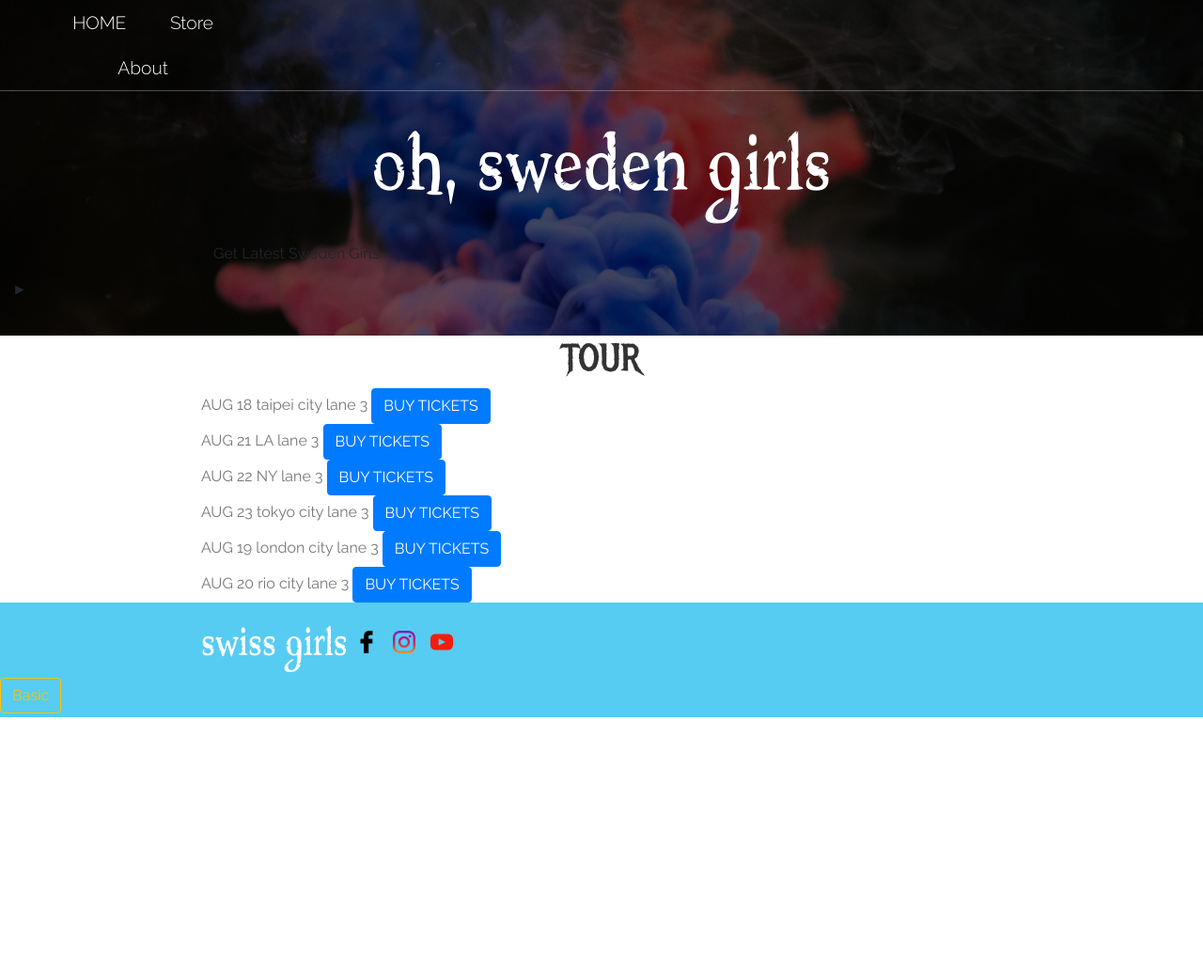
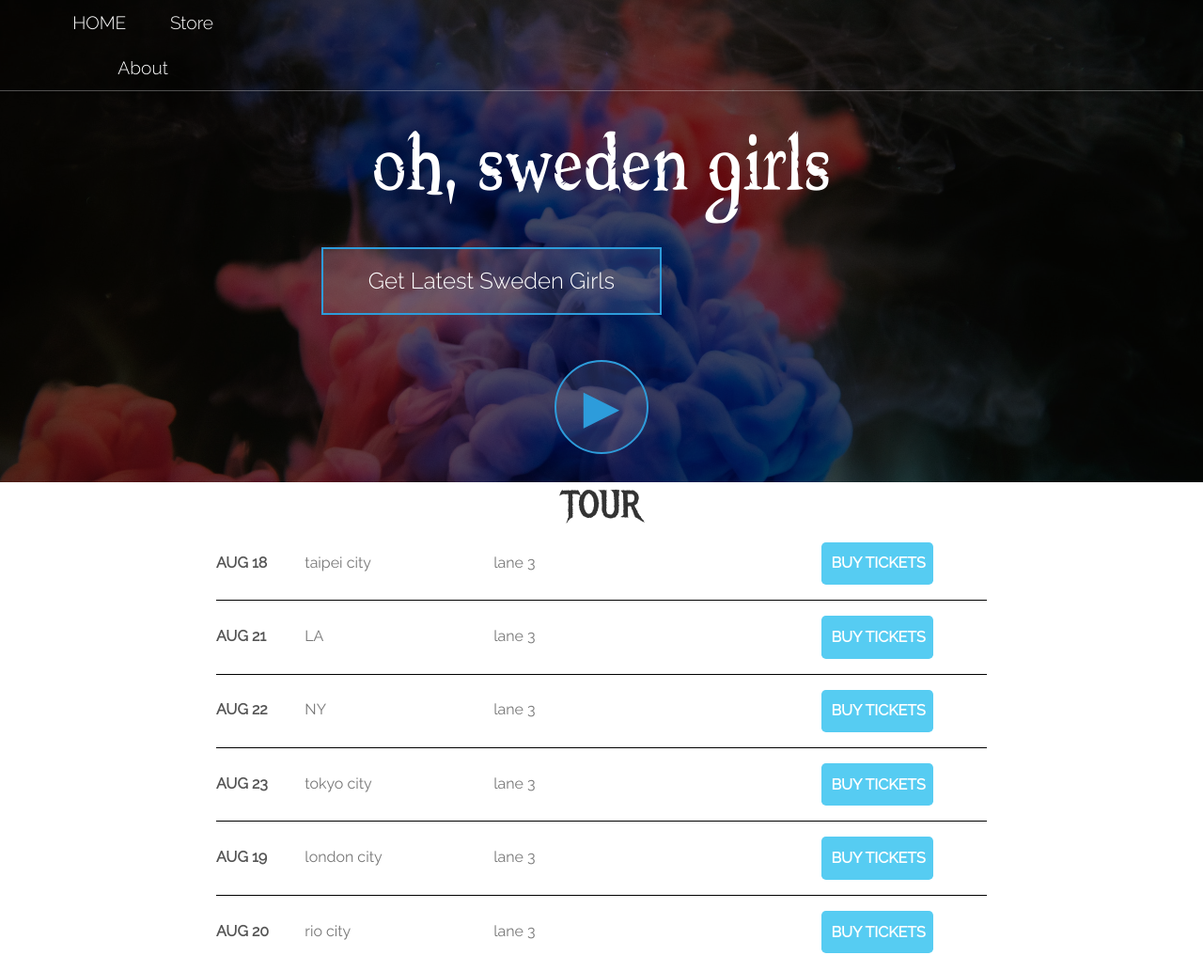
Before and after one commit to kamitom/test-app, a website: page public/flex/pure.html in a window 1280 px wide. Shown: the top 1033 px of the page at 94% size. Before the commit the page ends 800 px from the top, so only its background shows below. Drawn offline with nearby package versions, Linux system fonts and the light colour scheme; files whose address does not match are found by name.

Commit message:
chore: pure.css

```diff
--- a/public/css/pure.css
+++ b/public/css/pure.css
@@ -98,11 +98,10 @@ body {
   border-radius: 50%;
 }
 
-
 .main-footer {
   background-color: #56ccf2;
   color: white;
-  padding: .25em 0;
+  padding: 0.25em 0;
 }
 
 .main-footer-container {
@@ -110,8 +109,88 @@ body {
   align-items: center;
 }
 
-
 .main-footer-container u {
   flex-grow: 1;
   text-align: end;
 }
+
+.btn {
+  text-align: center;
+  vertical-align: middle;
+  padding: 0.67em;
+  cursor: pointer;
+}
+
+.btn-header {
+  margin: 0.5em 15% 2em 15%;
+  color: white;
+  border: 2px solid #2d9cdb;
+  background-color: rgba(255, 255, 255, 0.1);
+  border-radius: 0;
+  font-size: 1.5em;
+  font-weight: lighter;
+  padding-left: 2em;
+  padding-right: 2em;
+}
+
+.btn-header:hover {
+  background-color: rgba(255, 255, 255, 0.3);
+}
+
+.btn-player {
+  display: block;
+  margin: 0 auto;
+  color: #2d9cdb;
+  font-size: 4em;
+  border-radius: 50%;
+  padding: 0;
+  width: 100px;
+  height: 100px;
+}
+
+.tour-row {
+  border-bottom: 1px solid black;
+  padding-bottom: 1em;
+  margin: 1em;
+}
+
+.tour-row:last-child {
+  border-bottom: none;
+}
+
+.tour-item {
+  display: inline-block;
+  padding-right: 0.5em;
+}
+
+.tour-date {
+  color: #555;
+  font-weight: bold;
+  width: 11%;
+}
+
+
+.tour-arena {
+  width: 42%;
+}
+
+.tour-city {
+  width: 24%;
+}
+
+.tour-btn {
+  max-width: 19%;
+}
+
+.btn-primary {
+  color: white;
+  background-color: #56ccf2;
+  border: none;
+  border-radius: .3em;
+  font-weight: bold;
+}
+
+
+.btn-primary:hover {
+  background-color: #2d9cdb;
+}
```
